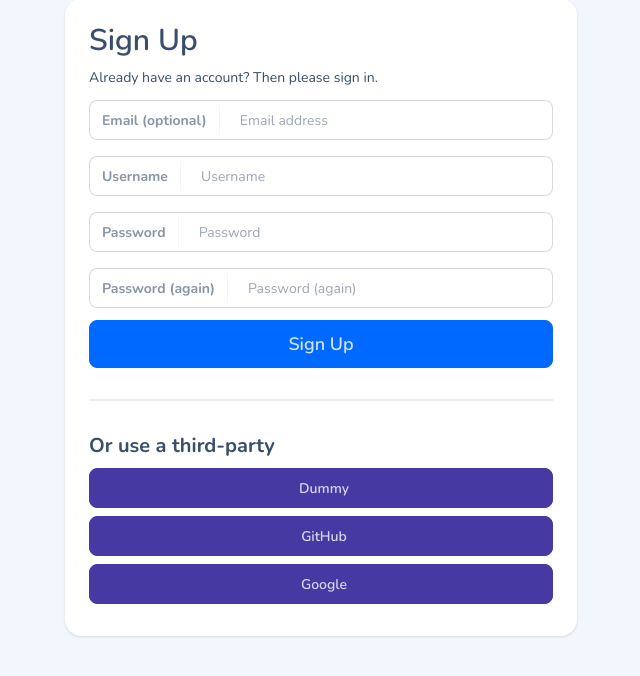
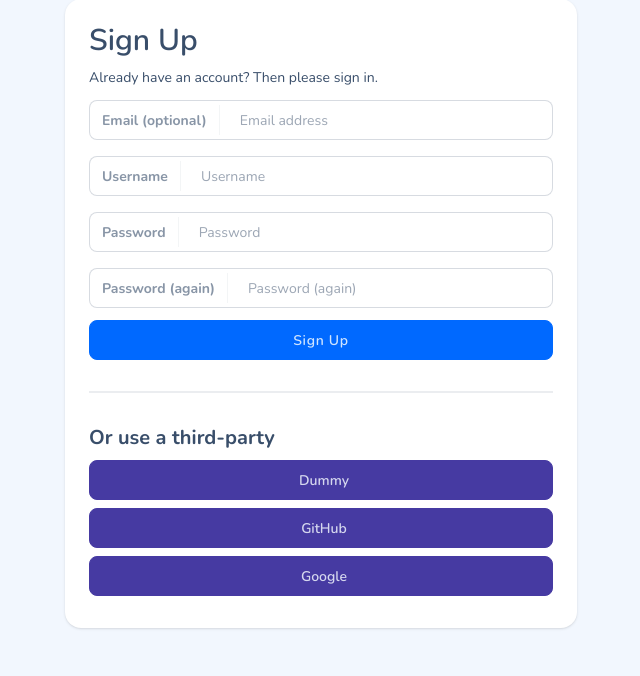
Before and after one commit to kitware-resonant/django-auth-style, a Django app: page /accounts/signup/ in a window 1280 px wide. Shown: the part 89-765 px from the top of the page, without its empty margins (319-959 px from the left). Run offline with Django 4.2, Linux system fonts and the light colour scheme; style sheets or scripts are compiled from the project's sources; parts of the project's set-up code (start-up, migrations or seed data) failed here and were passed over; some libraries are stand-ins or nearby versions.

Commit message:
Improve button legibility and use of sizes

```diff
--- a/auth_style/templates/allauth/elements/button.html
+++ b/auth_style/templates/allauth/elements/button.html
@@ -4,9 +4,9 @@
     btn-link
   {% else %}
     {% if "prominent" in attrs.tags %}
-      btn-lg
+
     {% elif "minor" in attrs.tags %}
-      btn-sm
+      btn-xs
     {% endif %}
     {% if "danger" in attrs.tags %}
       btn-error
@@ -25,7 +25,7 @@
   {% if attrs.name %}name="{{ attrs.name }}"{% endif %}
   {% if attrs.value %}value="{{ attrs.value }}"{% endif %}
   {% if attrs.type %}type="{{ attrs.type }}"{% endif %}
-  class="btn {{ variants }}"
+  class="btn {{ variants }} tracking-wider"
 >
   {% if "delete" in attrs.tags %}
     <i class="ri-delete-bin-line ri-lg"></i>
```
